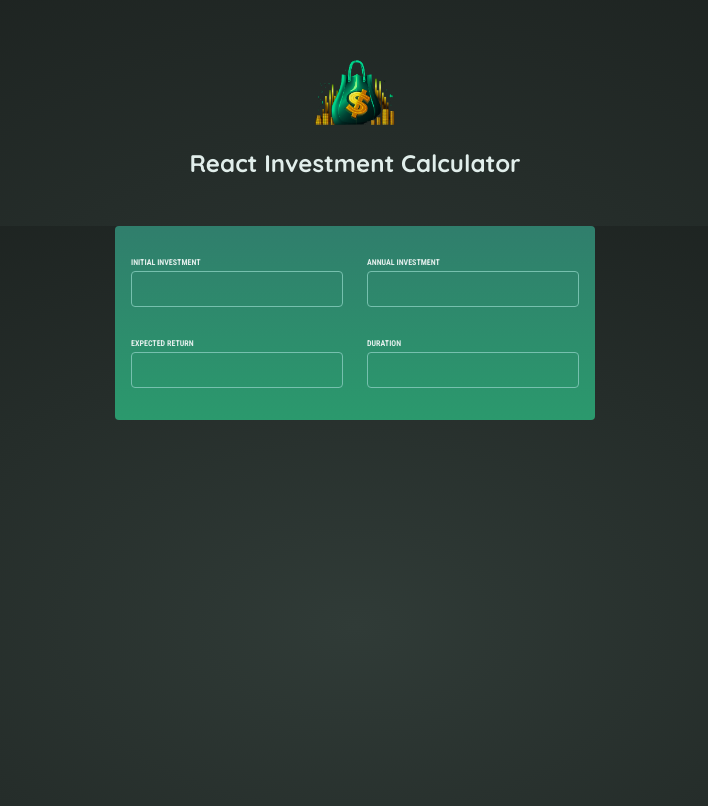
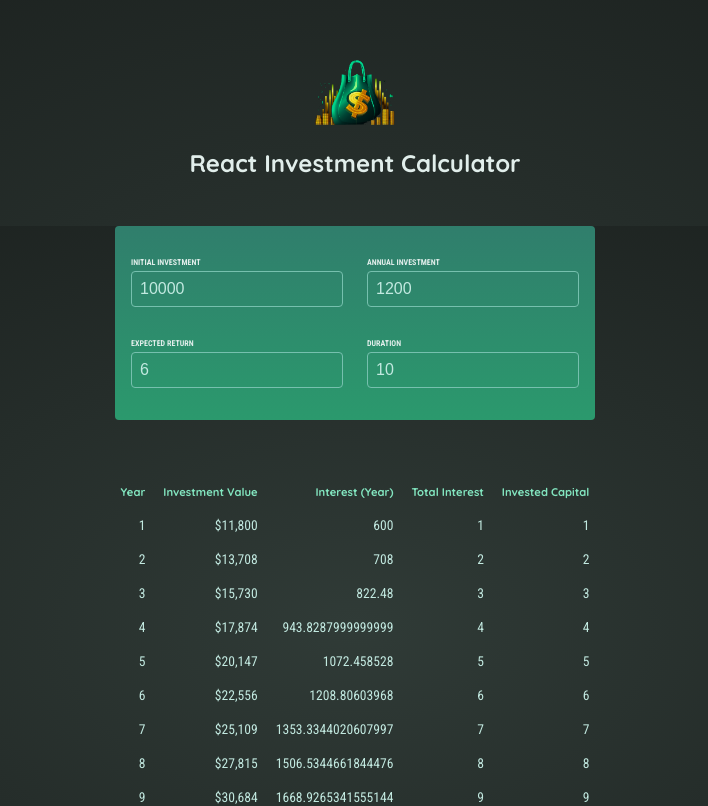
Before and after one commit to Africa-t0t0/Investment-Calculator, a React (Vite) app: page / in a window 1280 px wide. Shown: the top 806 px of the page, without its empty margins (285-993 px from the left). Built offline with nearby package versions, Linux system fonts and the light colour scheme.

Commit message:
functional version

```diff
--- a/src/Components/HandleLogic.jsx
+++ b/src/Components/HandleLogic.jsx
@@ -3,10 +3,33 @@
 import ResultTable from './ResultTable';
 
 export default function HandleLogic() {
-    const [initialInvestmentValue, setInitialInvestment] = useState('');
-    const [annualInvestmentValue, setAnnualInvestment] = useState('');
-    const [expectedReturnValue, setExpectedReturn] = useState('');
-    const [durationValue, setDuration] = useState('');
+    const [initialInvestmentValue, setInitialInvestment] = useState(10000);
+    const [annualInvestmentValue, setAnnualInvestment] = useState(1200);
+    const [expectedReturnValue, setExpectedReturn] = useState(6);
+    const [durationValue, setDuration] = useState(10);
+    /*
+    another way of doing this, is by setting a object that has all the variables, like this:
+
+     and then handling the logic for the object.
+    */
+     const [userInput, setUserInput] = useState({
+        initialInvestment: 10000,
+        annualInvestment: 1200,
+        expectedReturn: 6,
+        duration: 6
+    });
+     // then we should use a function to handle all the changes
+
+     function handleChange(inputIdentifier, newValue) {
+        setUserInput(prevUserInput => {
+            return {
+                ...prevUserInput,
+                [inputIdentifier]: newValue
+            }
+        })
+     }
+
+     // that's the other way of handling the logic of user changes!
 
     const areAllValuesFilled = () => {
         return (
--- a/src/Components/ResultTable.jsx
+++ b/src/Components/ResultTable.jsx
@@ -10,7 +10,7 @@
     const investmentResults = calculateInvestmentResults(
         {initialInvestment: initialInvestmentValue, annualInvestment: annualInvestmentValue, expectedReturn: expectedReturnValue, duration: durationValue}
     );
-    console.log('result', investmentResults)
+
     return (
         <>
             <table id='result'>
--- a/src/Components/UserInputBox.jsx
+++ b/src/Components/UserInputBox.jsx
@@ -17,11 +17,8 @@
         let value = event.target.value
         setValueFunction(value)
     }
-    console.log("initialInvestment", initialInvestmentValue)
-
 
     return (
-        <>
         <section id="user-input">
             <div
                 className='input-group'
@@ -52,7 +49,5 @@
                 />
             </div>
         </section>
-
-        </>
     )
 }
```
Lines whose indentation alone changed are shown as unchanged.
